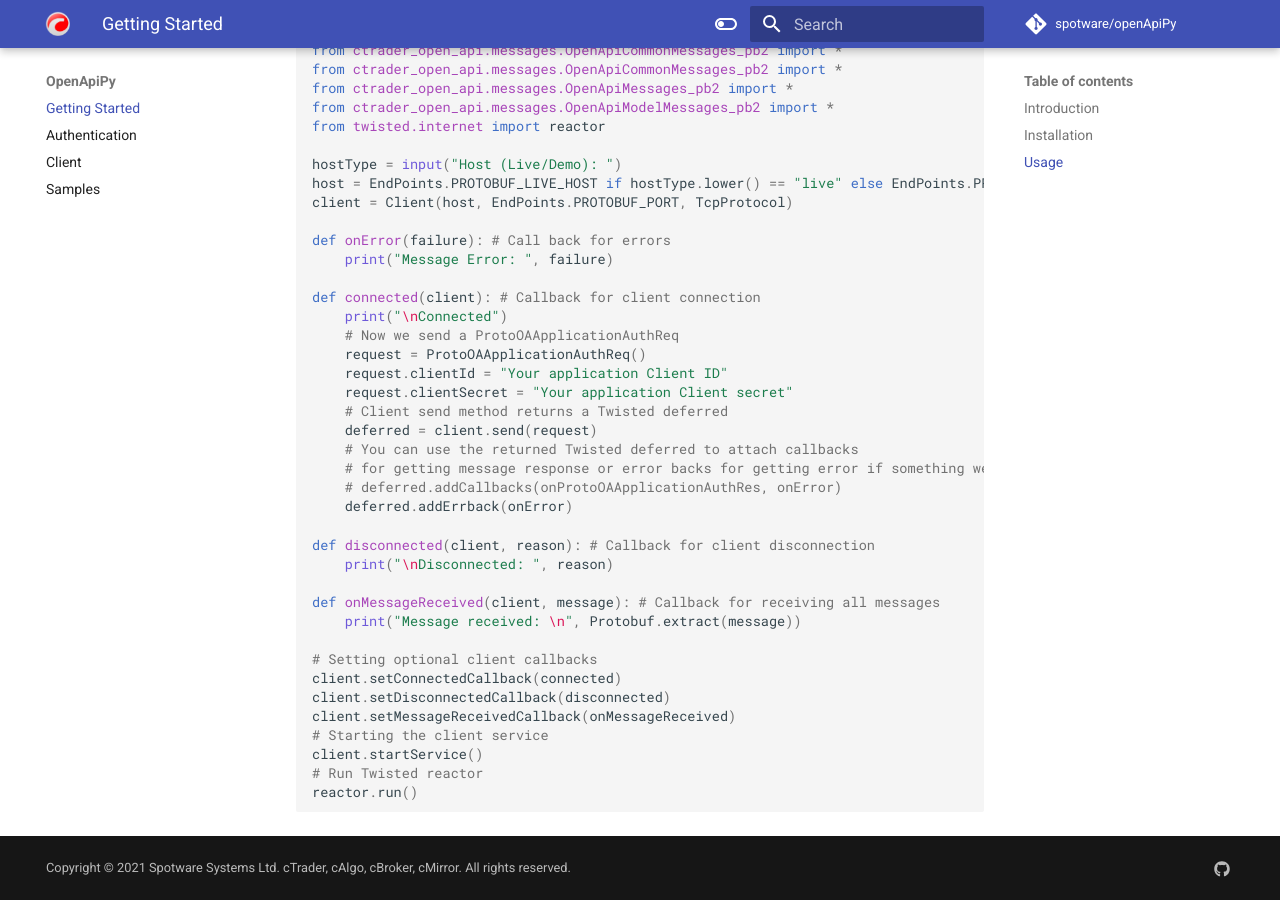
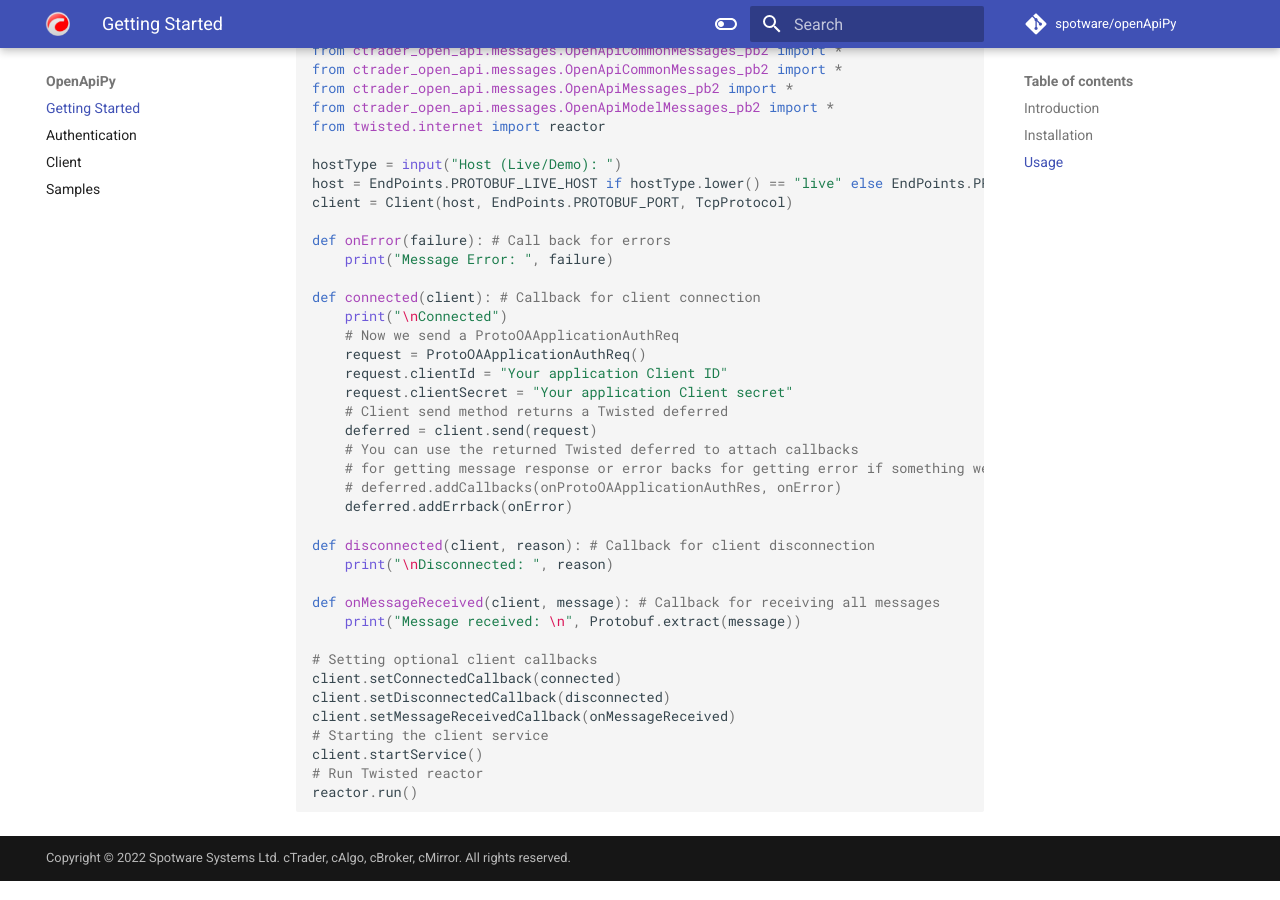
Before and after one commit to spotware/OpenApiPy, an MkDocs documentation site: the page built from docs/index.md, in a window 1280 px wide and 900 px high, scrolled down 628 px. Built offline with MkDocs 1.6.1 and Material for MkDocs 9.7.7, drawn with Linux system fonts in a browser that asks for light colours; comment, search, counter and statistics services are not loaded; part of the change alters nothing that is shown.

Commit message:
Updated docs

```diff
--- /dev/null
+++ b/docs/js/extra.js
@@ -0,0 +1,4 @@
+document.addEventListener("DOMContentLoaded", function (event) {
+    copyrightYear = document.querySelector('#copyright-year');
+    copyrightYear.innerText = new Date().getUTCFullYear();
+});
--- a/mkdocs.yml
+++ b/mkdocs.yml
@@ -3,17 +3,15 @@
 site_name: OpenApiPy
 site_author: Spotware
 site_url: https://openapinet.readthedocs.io/en/latest/
-site_description: Spotware OpenApiPy Python package documentation
+site_description: cTrader Open API Python package documentation
 
 # Repository information
 repo_name: spotware/openApiPy
 repo_url: https://github.com/spotware/openApiPy
 edit_uri: "https://github.com/spotware/openApiPy/tree/master/docs"
 
-# Copyright
-copyright: Copyright &copy; 2021 Spotware Systems Ltd. cTrader, cAlgo, cBroker, cMirror. All rights reserved.
+copyright: "Copyright &copy; <span id='copyright-year'></span> <a href='https://www.spotware.com/' target='_blank'>Spotware Systems Ltd.</a> cTrader, cAlgo, cBroker, cMirror. All rights reserved."
 
-# Configuration
 theme:
     name: material
     favicon: img/favicon.ico
@@ -25,6 +23,21 @@ theme:
         - navigation.instant
         - navigation.top
         - navigation.tracking
+        - search.highlight
+        - search.share
+        - search.suggest
+        #- navigation.instant
+        #- navigation.top
+        #- navigation.tracking
+        #- navigation.tabs
+        #- navigation.sections
+        ##- navigation.indexes
+        ##- content.code.annotate
+        ## - content.tabs.link
+        ## - header.autohide
+        ## - navigation.expand
+        ## - navigation.instant
+        ## - toc.integrate
     palette:
     - scheme: default
       primary: indigo
@@ -33,8 +46,8 @@ theme:
         icon: material/toggle-switch-off-outline
         name: Switch to dark mode
     - scheme: slate
-      primary: red
-      accent: red
+      primary: indigo
+      accent: indigo
       toggle:
         icon: material/toggle-switch
         name: Switch to light mode
@@ -44,18 +57,18 @@ theme:
     static_templates:
     - 404.html
 
-# Footer
-extra:
-  generator: false
-  social:
-    - icon: fontawesome/brands/github
-      link: https://github.com/spotware
-      name: Spotware on GitHub
-
 plugins:
   - search
   - minify:
       minify_html: true
+  - literate-nav:
+      nav_file: nav.md
+
+extra:
+  generator: false
+
+extra_javascript:
+  - js/extra.js
 
 markdown_extensions:
   - admonition
@@ -91,10 +104,11 @@ markdown_extensions:
         - name: mermaid
           class: mermaid
           format: !!python/name:pymdownx.superfences.fence_code_format
-  - pymdownx.tabbed
   - pymdownx.tasklist:
       custom_checkbox: true
   - pymdownx.tilde
+  - pymdownx.tabbed:
+      alternate_style: true
 
 # Page tree
 nav:
```
Also changed, not shown: docs/img/favicon.ico.
